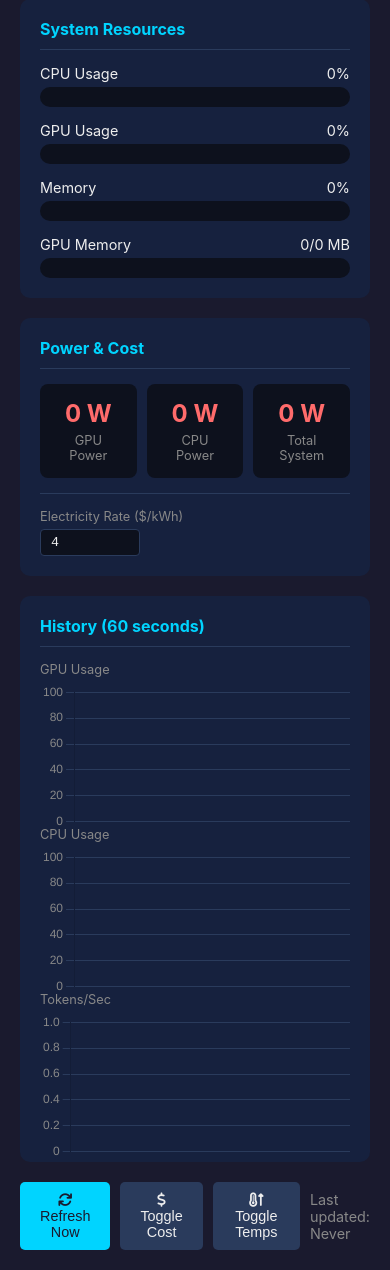
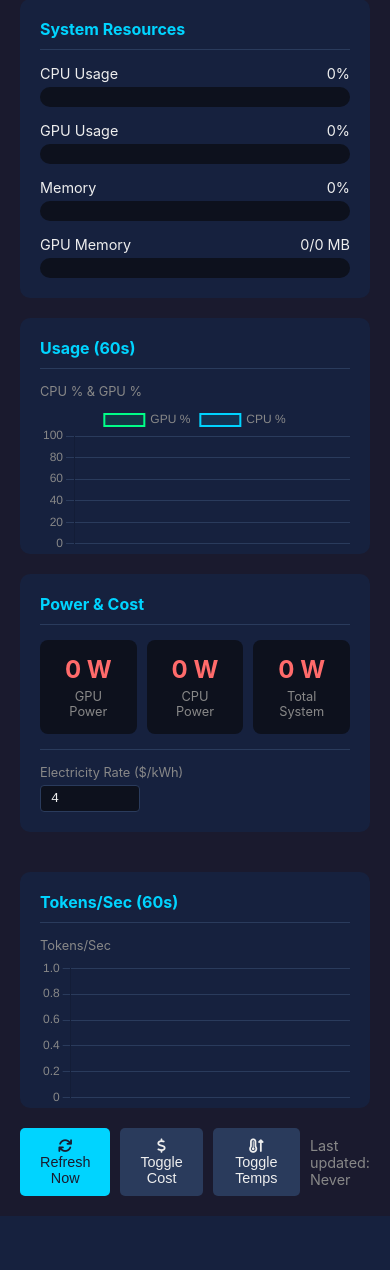
Before and after one commit to derekguenther/Llama-Monitor, a Flask app: template templates/index.html in a window 390 px wide. Shown: the part 599-1869 px from the top of the page. After the commit the page ends 1815 px from the top, so only its background shows below. Run offline with Flask 3, Linux system fonts and the light colour scheme; the template is opened without the code that fills it: most values are stand-ins (such as "Sample title", 1, 10 or a date in 2020).

Commit message:
Fix bead 4y6: Combine CPU/GPU usage into single graph with side-by-side layout
- Create one combined chart with both CPU and GPU data series
- Place combined usage graph side-by-side with power grid in top row
- Reorganize layout: [Combined Usage | Power Grid] in row 1, Tokens/Sec below

```diff
--- a/templates/index.html
+++ b/templates/index.html
@@ -61,6 +61,20 @@
 
         @media (max-width: 768px) {
             .dashboard-grid {
+                grid-template-columns: 1fr;
+            }
+        }
+
+        /* Usage-Power Row: Combined Usage graph and Power grid side-by-side */
+        .usage-power-row {
+            display: grid;
+            grid-template-columns: 1fr 300px;
+            gap: 20px;
+            margin-bottom: 20px;
+        }
+
+        @media (max-width: 900px) {
+            .usage-power-row {
                 grid-template-columns: 1fr;
             }
         }
@@ -413,7 +427,18 @@
                 </div>
             </div>
 
-            <!-- Power & Cost -->
+            <!-- Top Row: Usage and Power side-by-side -->
+            <div class="usage-power-row">
+                <!-- Combined CPU/GPU Usage Graph -->
+                <div class="card">
+                    <h2>Usage (60s)</h2>
+                    <div class="graph-container">
+                        <div class="graph-label">CPU % & GPU %</div>
+                        <canvas id="combined-usage-graph" class="graph-canvas"></canvas>
+                    </div>
+                </div>
+
+                <!-- Power Grid -->
                 <div class="card">
                     <h2>Power & Cost</h2>
                     <div class="power-grid">
@@ -435,19 +460,12 @@
                         <input type="number" id="cost-rate" value="{{ cost_rate }}" step="0.01" min="0">
                     </div>
                 </div>
+            </div>
 
-            <!-- History Graphs -->
+            <!-- Tokens/Sec Graph -->
             <div class="card">
-                <h2>History (60 seconds)</h2>
+                <h2>Tokens/Sec (60s)</h2>
                 <div class="graph-container">
-                    <div class="graph-label">GPU Usage</div>
-                    <canvas id="gpu-graph" class="graph-canvas"></canvas>
-                </div>
-                <div class="graph-container" style="margin-top: 15px;">
-                    <div class="graph-label">CPU Usage</div>
-                    <canvas id="cpu-graph" class="graph-canvas"></canvas>
-                </div>
-                <div class="graph-container" style="margin-top: 15px;">
                     <div class="graph-label">Tokens/Sec</div>
                     <canvas id="tokens-graph" class="graph-canvas"></canvas>
                 </div>
@@ -494,15 +512,15 @@
         const MAX_HISTORY = 60;
 
         // Chart instances
-        let gpuChart, cpuChart, tokensChart;
+        let combinedUsageChart, tokensChart;
 
         // Initialize charts
         function initCharts() {
-            const gpuCtx = document.getElementById('gpu-graph').getContext('2d');
-            const cpuCtx = document.getElementById('cpu-graph').getContext('2d');
+            const combinedCtx = document.getElementById('combined-usage-graph').getContext('2d');
             const tokensCtx = document.getElementById('tokens-graph').getContext('2d');
 
-            gpuChart = new Chart(gpuCtx, {
+            // Combined CPU/GPU Usage Chart
+            combinedUsageChart = new Chart(combinedCtx, {
                 type: 'line',
                 data: {
                     labels: [],
@@ -515,34 +533,7 @@
                         tension: 0.4,
                         fill: true,
                         pointRadius: 0
-                    }]
-                },
-                options: {
-                    responsive: true,
-                    maintainAspectRatio: false,
-                    animation: false,
-                    plugins: {
-                        legend: { display: false }
-                    },
-                    scales: {
-                        y: {
-                            min: 0,
-                            max: 100,
-                            grid: { color: '#2a3b5c' },
-                            ticks: { color: '#888' }
-                        },
-                        x: {
-                            display: false
-                        }
-                    }
-                }
-            });
-
-            cpuChart = new Chart(cpuCtx, {
-                type: 'line',
-                data: {
-                    labels: [],
-                    datasets: [{
+                    }, {
                         label: 'CPU %',
                         data: [],
                         borderColor: '#00d4ff',
@@ -558,7 +549,7 @@
                     maintainAspectRatio: false,
                     animation: false,
                     plugins: {
-                        legend: { display: false }
+                        legend: { display: true, labels: { color: '#888' } }
                     },
                     scales: {
                         y: {
@@ -704,14 +695,11 @@
                 historyData.labels.shift();
             }
 
-            // Update charts
-            gpuChart.data.datasets[0].data = historyData.gpu;
-            gpuChart.data.labels = historyData.labels;
-            gpuChart.update('none');
-
-            cpuChart.data.datasets[0].data = historyData.cpu;
-            cpuChart.data.labels = historyData.labels;
-            cpuChart.update('none');
+            // Update combined usage chart (GPU first, then CPU)
+            combinedUsageChart.data.datasets[0].data = historyData.gpu;
+            combinedUsageChart.data.datasets[1].data = historyData.cpu;
+            combinedUsageChart.data.labels = historyData.labels;
+            combinedUsageChart.update('none');
 
             tokensChart.data.datasets[0].data = historyData.tokens;
             tokensChart.data.labels = historyData.labels;
```
Also changed, not shown: 1 other file. Lines whose indentation alone changed are shown as unchanged.
